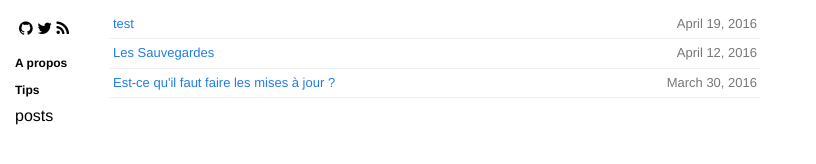
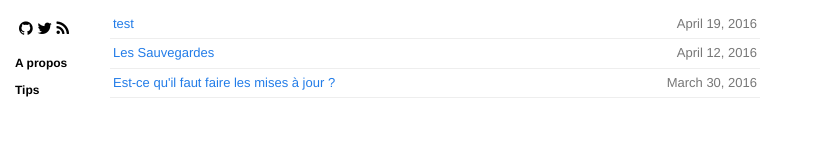
Before and after one commit to holman/left, a Jekyll site: the page built from index.html, in a window 1280 px wide. Shown: the part 151-315 px from the top of the page, without its empty margins (0-816 px from the left). Built offline with Jekyll 4.4.1, drawn with Linux system fonts in a browser that asks for light colours; nearby versions of some CDN libraries.

Commit message:
Update sidebar.html

```diff
--- a/_includes/sidebar.html
+++ b/_includes/sidebar.html
@@ -20,9 +20,6 @@
     <ul>
       <li><a href="/about.html">A propos</a></li>
       <li><a href="/">Tips</a></li>
-      {% for category in site.categories %}
-      {{ category | first }}
-      {% endfor %}
     </ul>
   </section>
 </section>
```
